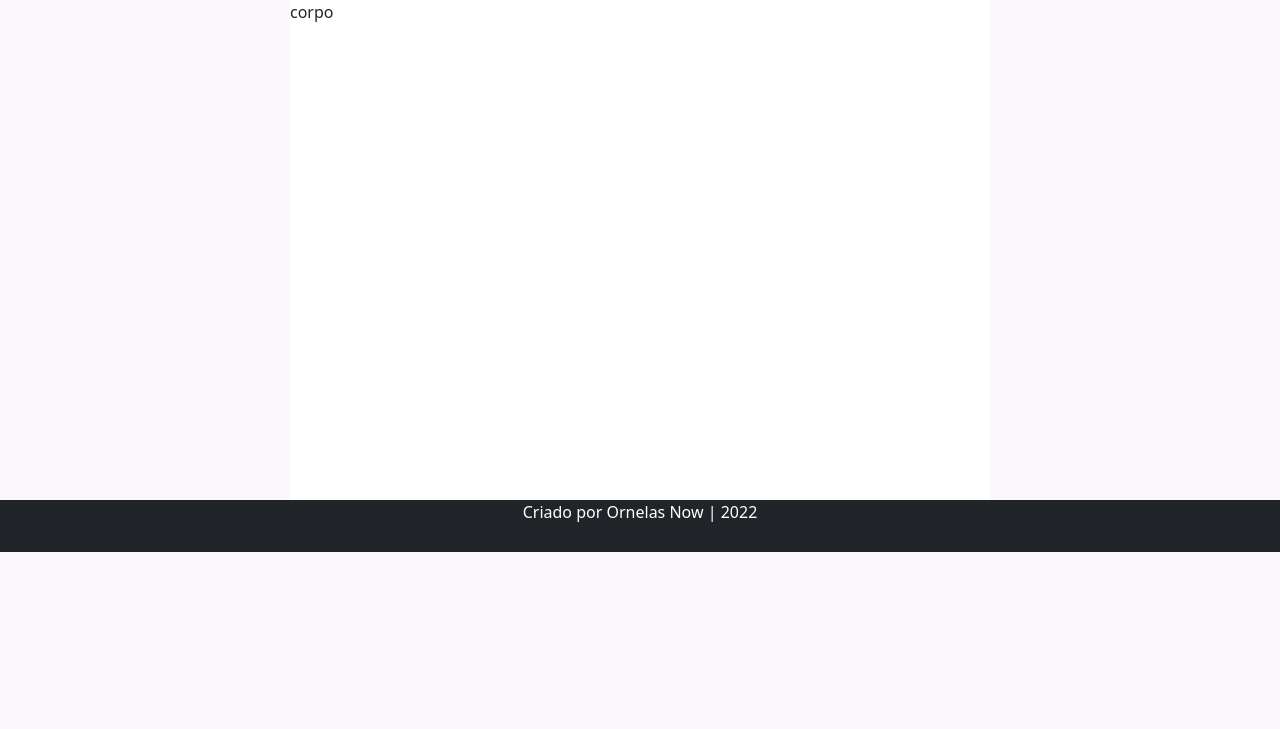
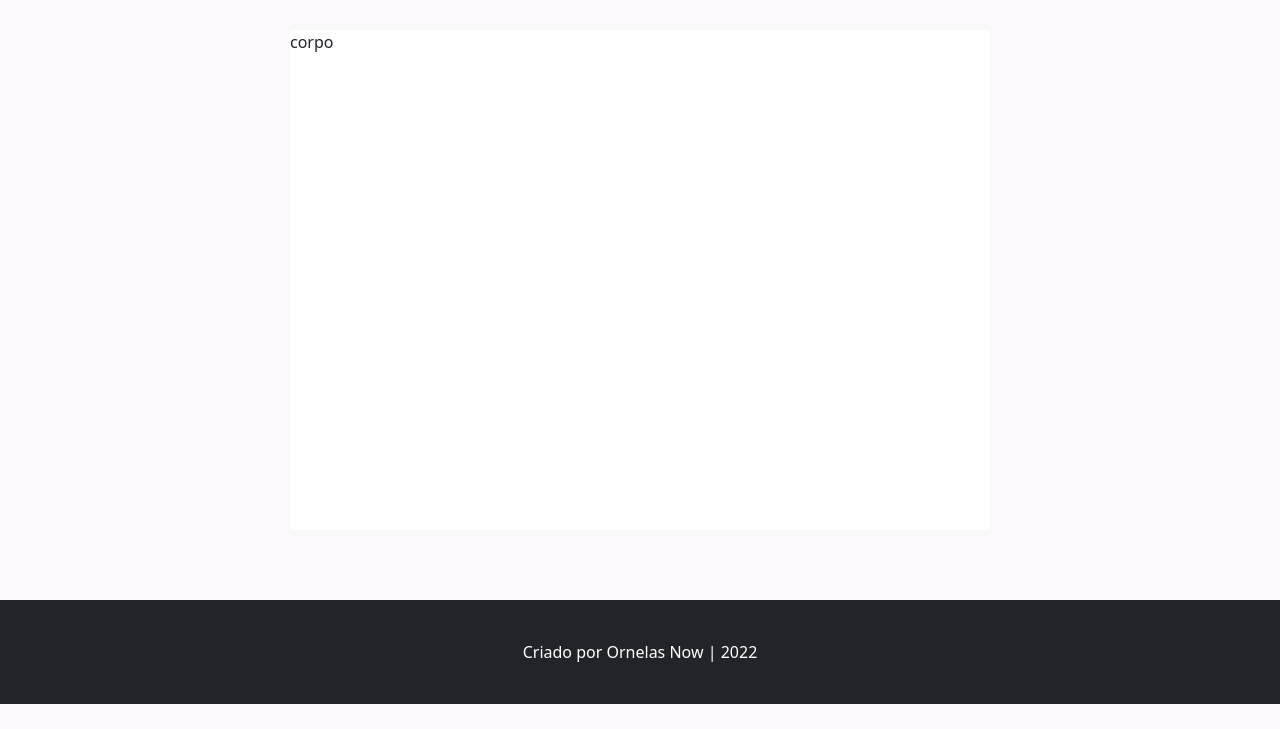
Before and after one commit to SK386/Stockficiency, a PHP site: page /testes_html/home.html in a window 1280 px wide. Shown: the part 71-800 px from the top of the page. Run offline with PHP 8.4, Linux system fonts and the light colour scheme.

Commit message:
atualizado

```diff
--- a/web/testes_html/home.html
+++ b/web/testes_html/home.html
@@ -19,7 +19,7 @@
 
 		<nav class="navbar navbar-expand-sm navbar-dark bg-dark">
 		  <div class="container-fluid">
-			  <a class="navbar-brand" href="javascript:void(0)"><span id="logov"><img src="./imagens/logo.png" alt="logo stockficiency" width=80px height="30px"></span></a>
+  <a class="navbar-brand" href="javascript:void(0)"><span id="logov"><img src="./imagens/logo.png" alt="logo stockficiency" width=80px height="30px"></span></a>
 		    <button class="navbar-toggler" type="button" data-bs-toggle="collapse" data-bs-target="#mynavbar">
 		      <span class="navbar-toggler-icon"></span>
 		    </button>
--- a/web/testes_html/styleplus.css
+++ b/web/testes_html/styleplus.css
@@ -38,17 +38,20 @@
 
 #rodape{
 	width:auto;
-	height:52px;
-	background-color:rgb(33, 37, 41);
+	height:10%;
+	background-color:#212529;
 	color:white;
 	text-align:center;
-
+	padding:40px;
+	float:auto;
+	position:relative;
+	top:70px;
 }
 
 #espaço{
 	margin: 0px 10px;
-	background-color:rgb(22, 22, 186);
-	border-color:rgb(22, 22, 186);
+	background-color:#1616ba;
+	border-color:#1616ba;
 
 }
 
@@ -64,7 +67,10 @@ border-color:darkblue;
 	height:500px;
 	background-color:#FFFFFF;
 	position:relative;
-	margin:auto;
+	margin-left:auto;
+	margin-right:auto;
+	margin-bottom:auto;
+	margin-top:30px;
 	padding:auto;
 }
 
```
